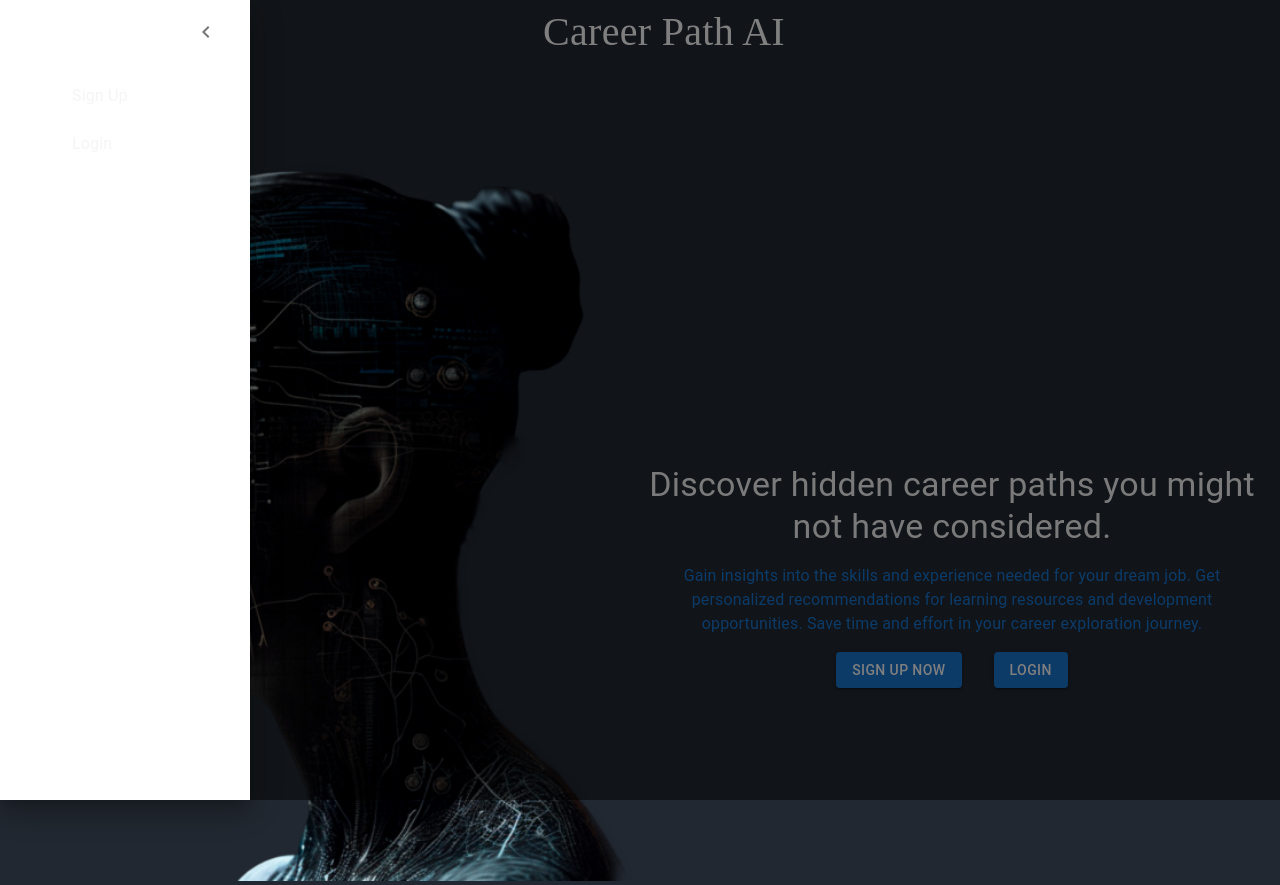
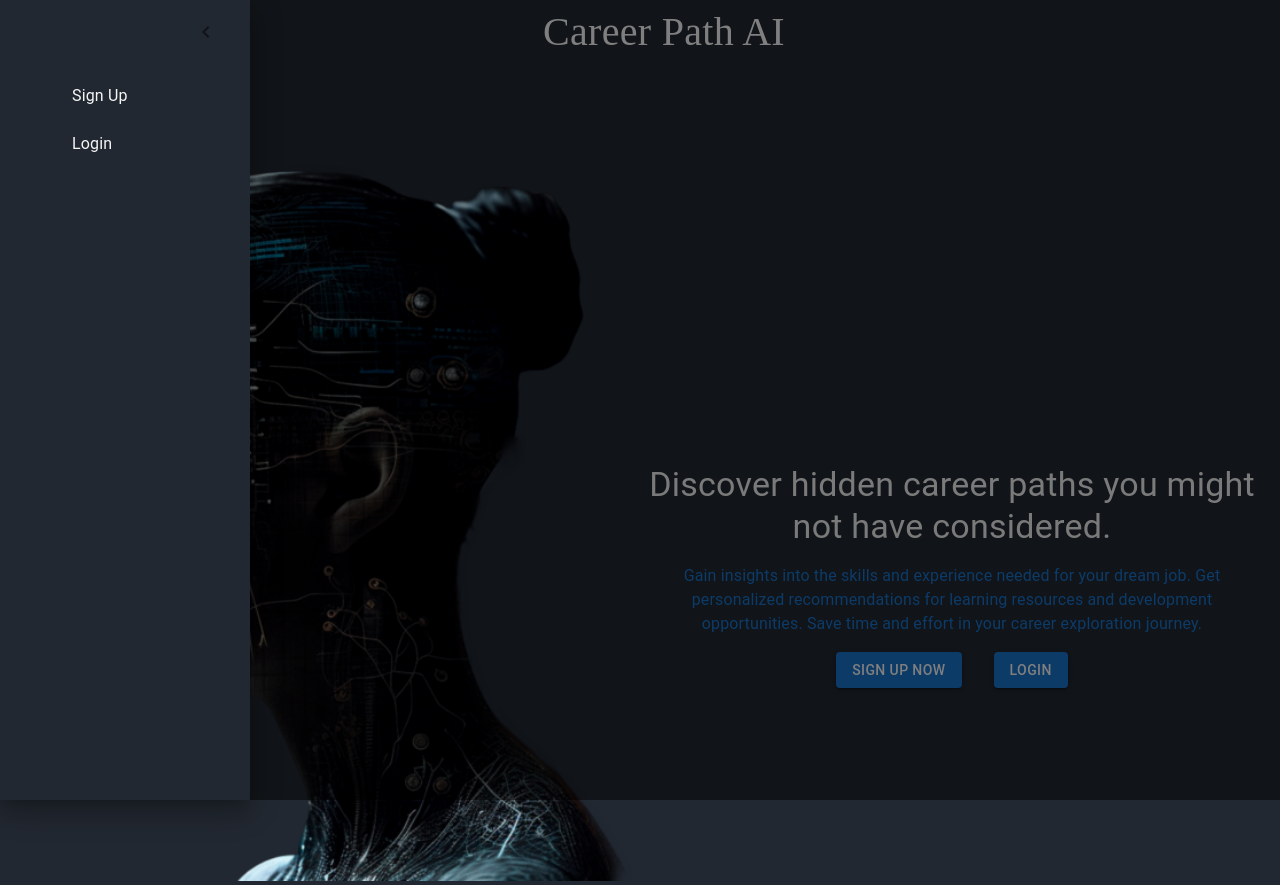
Before and after one commit to audreythando/career-path-ai, a React (Create React App) app: page / in a window 1280 px wide. Both pictures are taken after a click on the button "open drawer". Built offline with nearby package versions, Linux system fonts and the light colour scheme.

Commit message:
changed Drawer backgroundColor

```diff
--- a/src/components/Navbar/NavLandingPage.tsx
+++ b/src/components/Navbar/NavLandingPage.tsx
@@ -82,6 +82,7 @@ const NavLandingPage: React.FC = () => {
         anchor="left"
         open={mobileOpen}
         onClose={handleDrawerToggle}
+        sx={{ "& .MuiDrawer-paper": { backgroundColor: "#222831" } }}
       >
         <div>
           <Toolbar sx={{ justifyContent: "flex-end" }}>
```
